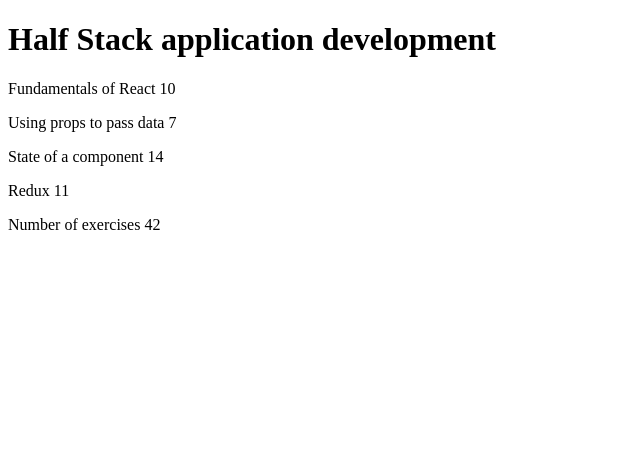
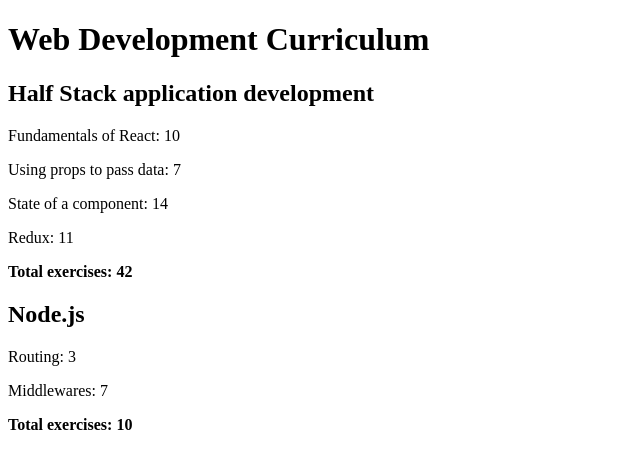
Before and after one commit to ADSmith-100/FullStackOpenSubmissions, a React (Create React App) app in the folder part2/courseinformation/: page / in a window 1280 px wide. Shown: the top 468 px of the page, without its empty margins (0-640 px from the left). Built offline with nearby package versions, Linux system fonts and the light colour scheme.

Commit message:
2.4 complete

```diff
--- a/part2/courseinformation/src/index.js
+++ b/part2/courseinformation/src/index.js
@@ -1,33 +1,35 @@
 import React from "react";
 import ReactDOM from "react-dom";
+// import Course from "./Course/";
 
 const Header = ({ course }) => {
-  return <h1>{course.name}</h1>;
+  return <h2>{course.name}</h2>;
 };
 
 const Total = (props) => {
   let totes = props.course.parts.reduce((a, b) => a + b.exercises, 0);
 
-  return <p>Number of exercises {totes} </p>;
+  return (
+    <strong>
+      <p>Total exercises: {totes} </p>
+    </strong>
+  );
 };
 
 const Part = (props) => {
   return (
     <p>
-      {props.part.name} {props.part.exercises}
+      {props.part.name}: {props.part.exercises}
     </p>
   );
 };
 
 const Content = ({ course }) => {
-  return (
-    <div>
-      <Part part={course.parts[0]} />
-      <Part part={course.parts[1]} />
-      <Part part={course.parts[2]} />
-      <Part part={course.parts[3]} />
-    </div>
-  );
+  const courseParts = course.parts.map((part, i) => (
+    <Part part={course.parts[i]} key={course.parts[i].id} />
+  ));
+
+  return <div>{courseParts}</div>;
 };
 
 const Course = (props) => {
@@ -41,9 +43,10 @@
 };
 
 const App = () => {
-  const course = {
+  const courses = [
+    {
+      name: "Half Stack application development",
       id: 1,
-    name: "Half Stack application development",
       parts: [
         {
           name: "Fundamentals of React",
@@ -66,9 +69,35 @@
           id: 4,
         },
       ],
-  };
+    },
+    {
+      name: "Node.js",
+      id: 2,
+      parts: [
+        {
+          name: "Routing",
+          exercises: 3,
+          id: 1,
+        },
+        {
+          name: "Middlewares",
+          exercises: 7,
+          id: 2,
+        },
+      ],
+    },
+  ];
 
-  return <Course course={course} />;
+  const allCourses = courses.map((c, i) => (
+    <Course course={courses[i]} key={courses[i].id} />
+  ));
+
+  return (
+    <>
+      <h1>Web Development Curriculum</h1>
+      <div>{allCourses}</div>
+    </>
+  );
 };
 
 ReactDOM.render(<App />, document.getElementById("root"));
```
Also changed, not shown: part2/courseinformation/src/Course/Course.js (added). Lines whose indentation alone changed are shown as unchanged.
